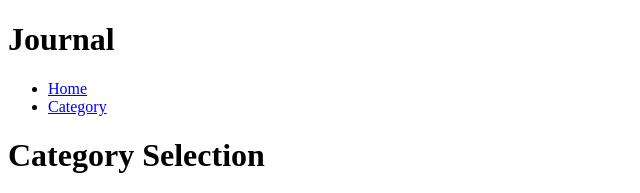
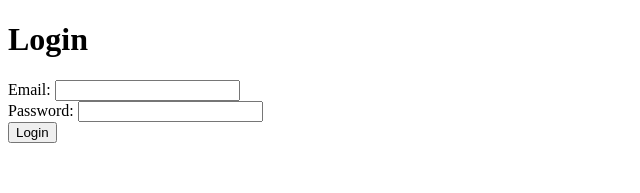
Before and after one commit to flynnwebdev/react-journal-2021.1, a React (Create React App) app: page /category in a window 1280 px wide. Shown: the top 193 px of the page, without its empty margins (0-640 px from the left). Built offline with nearby package versions, Linux system fonts and the light colour scheme; no server answers; the HTML template or start-up script is replaced by a standard one.

Commit message:
Added auth

```diff
--- a/src/App.js
+++ b/src/App.js
@@ -1,4 +1,4 @@
-import React, { useEffect, useReducer } from "react"
+import React, { useContext, useEffect, useReducer } from "react"
 import { BrowserRouter, Route, Switch } from "react-router-dom"
 import Home from "./components/Home"
 import CategorySelection from "./components/CategorySelection"
@@ -6,33 +6,46 @@ import NewEntry from "./components/NewEntry"
 import NotFound from "./components/NotFound"
 import Nav from "./components/Nav"
 import stateReducer, { stateContext } from "./stateReducer"
+import Login from "./components/Login"
 
 function App() {
   const [store, dispatch] = useReducer(stateReducer, {
     categories: [],
     entries: [],
+    token: localStorage.getItem("token")
   })
 
   useEffect(async () => {
+    if (!store.token) return
     const res = await fetch("http://localhost:4000/api/v1/categories")
     const data = await res.json()
+    if (res.status === 200) {
       dispatch({
         type: "setCategories",
         categories: data,
       })
-  }, [])
+    } else {
+      localStorage.setItem("token")
+      dispatch({
+        type: "setToken",
+        data: { token: null },
+      })
+    }
+  }, [store.token])
 
   useEffect(async () => {
+    if (!store.token) return
     const res = await fetch("http://localhost:4000/api/v1/entries")
     const data = await res.json()
     dispatch({
       type: "setEntries",
       entries: data,
     })
-  }, [])
+  }, [store.token])
 
   return (
     <stateContext.Provider value={{ ...store, dispatch }}>
+      {store.token ? <>
         <h1>Journal</h1>
         <BrowserRouter>
           <Nav />
@@ -43,6 +56,7 @@ function App() {
             <Route component={NotFound} />
           </Switch>
         </BrowserRouter>
+      </> : <Login />}
     </stateContext.Provider>
   )
 }
--- /dev/null
+++ b/src/components/Login.js
@@ -0,0 +1,52 @@
+import { useContext, useState } from "react"
+import { useHistory } from "react-router-dom"
+import { stateContext } from "../stateReducer"
+
+export default function Login(props) {
+    const [errorMessage, setErrorMessage] = useState()
+    const [email, setEmail] = useState("")
+    const [password, setPassword] = useState("")
+    const history = useHistory()
+    const { dispatch } = useContext(stateContext)
+
+    const submit = async (event) => {
+        event.preventDefault()
+        const user = { email, password }
+        const res = await fetch("http://localhost:4000/api/v1/users/login", {
+            method: "POST",
+            body: JSON.stringify(user),
+            headers: {
+                "Content-Type": "application/json"
+            }
+        })
+
+        const data = await res.json()
+
+        if (res.status === 200) {
+            dispatch({
+                type: "setToken",
+                data
+            })
+        } else {
+            setErrorMessage(data.error)
+        }
+    }
+
+    return (
+        <>
+            <h1>Login</h1>
+            {errorMessage && <h4 style={{ color: "red" }}>{errorMessage}</h4>}
+            <form onSubmit={submit}>
+                <div>
+                    <label>Email: </label>
+                    <input onChange={(e) => setEmail(e.target.value)} value={email} />
+                </div>
+                <div>
+                    <label>Password: </label>
+                    <input type="password" onChange={(e) => setPassword(e.target.value)} value={password} />
+                </div>
+                <button type="submit">Login</button>
+            </form>
+        </>
+    )
+}
--- a/src/stateReducer.js
+++ b/src/stateReducer.js
@@ -23,6 +23,14 @@ export default function stateReducer (currentState, action) {
             }
         }
 
+        case "setToken": {
+            localStorage.setItem("token", action.data.token)
+            return {
+                ...currentState,
+                token: action.data.token
+            }
+        }
+
         default:
             return currentState
     }
```
Lines whose indentation alone changed are shown as unchanged.
